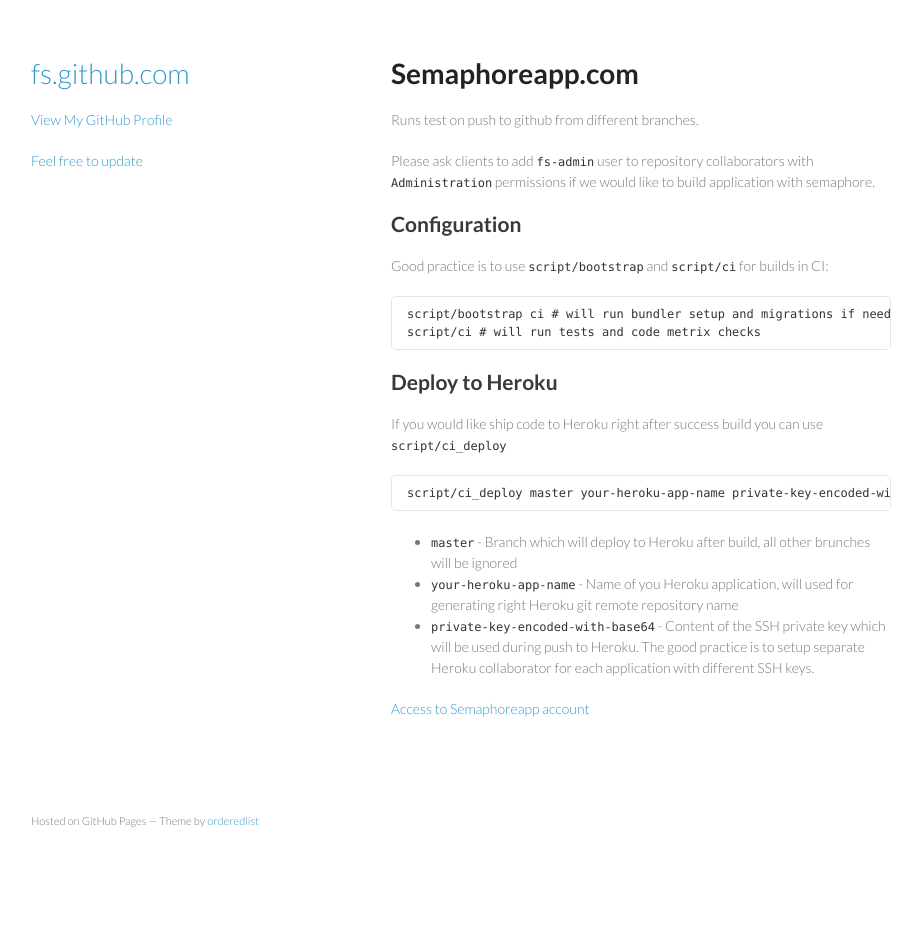
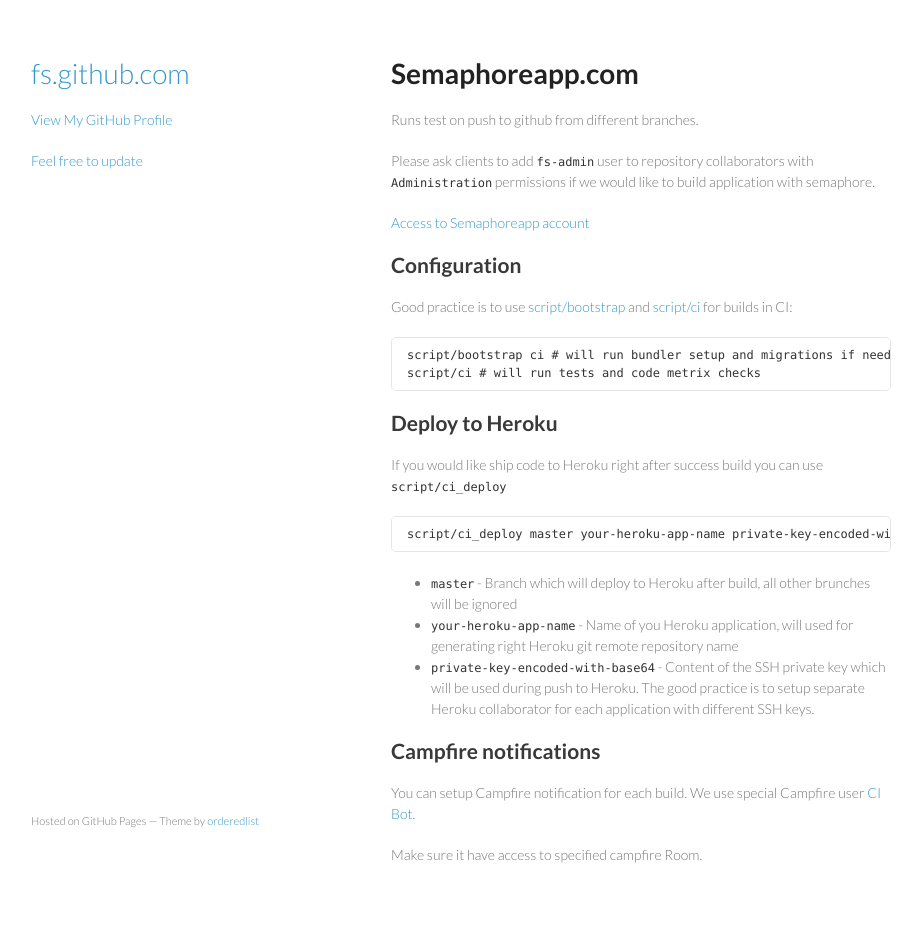
Before and after one commit to mike-burns/fs.github.com, a Jekyll site: the page built from ci-semaphoreapp.md, in a window 1280 px wide. Shown: the whole page, without its empty margins (179-1101 px from the left). Built offline with Jekyll 4.4.1, drawn with Linux system fonts in a browser that asks for light colours; before the commit the page ends 900 px from its top, so only the background shows below that.

Commit message:
Mention campfire notifications

```diff
--- a/ci-semaphoreapp.md
+++ b/ci-semaphoreapp.md
@@ -10,9 +10,11 @@ Runs test on push to github from different branches.
 Please ask clients to add `fs-admin` user to repository collaborators with `Administration` permissions
 if we would like to build application with semaphore.
 
+[Access to Semaphoreapp account](https://flatstack.basecamphq.com/W5010754)
+
 ## Configuration
 
-Good practice is to use [`script/bootstrap`](https://github.com/fs/rails3-base/blob/develop/script/bootstrap) and  [`script/ci`](https://github.com/fs/rails3-base/blob/develop/script/ci) for builds in CI:
+Good practice is to use [script/bootstrap](https://github.com/fs/rails3-base/blob/develop/script/bootstrap) and  [script/ci](https://github.com/fs/rails3-base/blob/develop/script/ci) for builds in CI:
 
     script/bootstrap ci # will run bundler setup and migrations if needed it
     script/ci # will run tests and code metrix checks
@@ -27,4 +29,9 @@ If you would like ship code to Heroku right after success build you can use [`sc
 * `your-heroku-app-name` - Name of you Heroku application, will used for generating right Heroku git remote repository name
 * `private-key-encoded-with-base64` - Content of the SSH private key which will be used during push to Heroku. The good practice is to setup separate Heroku collaborator for each application with different SSH keys.
 
-[Access to Semaphoreapp account](https://flatstack.basecamphq.com/W5010754)
+## Campfire notifications
+
+You can setup Campfire notification for each build.
+We use special Campfire user [CI Bot](https://flatstack.basecamphq.com/W5050260).
+
+Make sure it have access to specified campfire Room.
```
